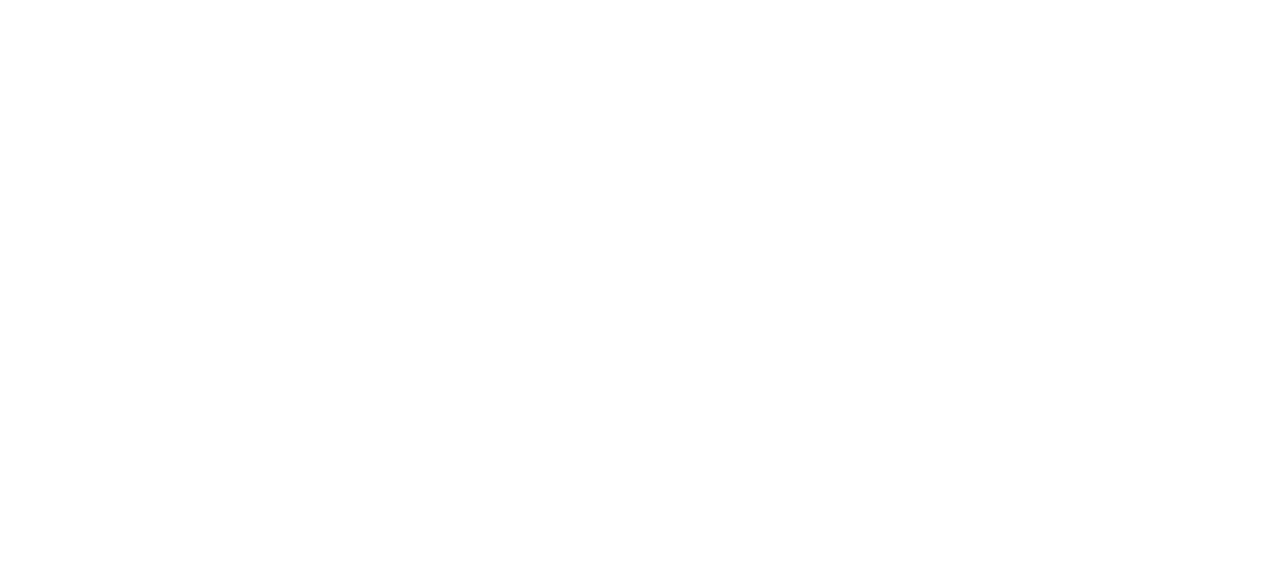
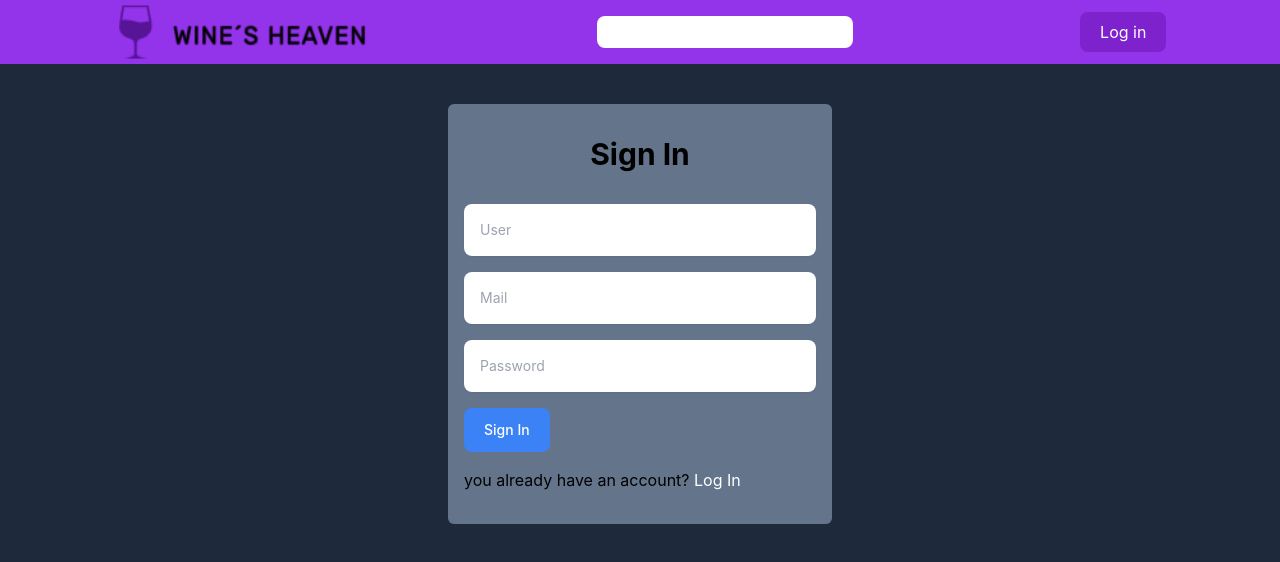
Before and after one commit to sayan990/wines_client, a React (Create React App) app: page /SignIn in a window 1280 px wide. Before the commit this address had no page. Shown: the top 562 px of the page. Built offline with nearby package versions, Linux system fonts and the light colour scheme.

Commit message:
modified:   src/App.js 	new file:   src/pages/Login.js 	new file:   src/pages/SingIn.js

```diff
--- a/src/App.js
+++ b/src/App.js
@@ -3,8 +3,9 @@
 import { BrowserRouter, Routes, Route } from 'react-router-dom';
 import Landing from "./components/Landing"
 import Home from "./components/Home"
-import UploadWine from './components/UploadWine';
+import Login from './pages/Login';
 import UploadImg from './components/UploadImg';
+import SingIn from './pages/SingIn';
 
 function App() {
   return (
@@ -13,6 +14,8 @@
         <Routes>
           <Route exact path='/' element={<Landing />} ></Route>
           <Route exact path='/home' element={<Home />} ></Route>
+          <Route exact path='/login' element={<Login />} ></Route>
+          <Route exact path='/SignIn' element={<SingIn />} ></Route>
           <Route exact path='/soyadmin/uploadwine' element={<UploadImg />} ></Route>
         </Routes>
         </div>
--- /dev/null
+++ b/src/pages/Login.js
@@ -0,0 +1,67 @@
+import React from "react";
+import NavBar from "../components/NavBar";
+import { useEffect, useState} from "react";
+import { Link } from "react-router-dom";
+
+
+
+export default function Login() {
+
+
+  return (
+    <div className="bg-purple-900 w-screen h-screen">
+      <NavBar/>
+      <div className="w-full h-full pt-10 pb-44 bg-slate-800">
+        <div class="mx-auto w-96 px-4 py-8 bg-slate-500   rounded-md">
+          <div class="mx-auto max-w-lg text-center">
+            <h1 class="text-2xl font-bold sm:text-3xl">Log In </h1>
+          </div>
+
+          <form action="" class="mx-auto mb-0 mt-8 max-w-md space-y-4">
+            <div>
+              <label for="User" class="sr-only">
+                User
+              </label>
+              <div class="relative">
+                <input
+                  type="text"
+                  class="w-full rounded-lg border-gray-200 p-4 pe-12 text-sm shadow-sm"
+                  placeholder="User"
+                  name="User"
+                />
+              </div>
+            </div>
+            <div>
+              <label for="Password" class="sr-only">
+                Password
+              </label>
+              <div class="relative">
+                <input
+                  type="password"
+                  name="Password"
+                  class="w-full rounded-lg border-gray-200 p-4 pe-12 text-sm shadow-sm"
+                  placeholder="Password"
+                />
+              </div>
+            </div>
+
+            <div class="flex items-center justify-between">
+              <button
+                type="submit"
+                class="rounded-lg bg-blue-500 px-5 py-3 text-sm font-medium text-white"
+              >
+                Log In
+              </button>
+            </div>
+            <p>
+              if you don´t have an account{" "}
+              <Link className="text-white" to="/signin">
+                Sign In
+              </Link>
+            </p>
+          </form>
+        </div>
+      </div>
+    </div>
+  );
+}
--- /dev/null
+++ b/src/pages/SingIn.js
@@ -0,0 +1,103 @@
+import React from "react";
+import NavBar from "../components/NavBar";
+import { useEffect, useState} from "react";
+import { Link } from "react-router-dom";
+
+
+
+export default function SingIn() {
+
+    const [input, setInput] = useState({
+        name: "",
+        mail: "",
+        password: "",
+      });
+
+      const handleInputChange = (event) => {
+        setInput({
+          ...input,
+          [event.target.name]: event.target.value,
+        });
+      };
+
+      const handleSubmit = async (e) => {
+
+
+      };
+
+  return (
+    <div className="bg-purple-900 w-screen h-screen">
+      <NavBar/>
+      <div className="w-full h-full pt-10 pb-36 bg-slate-800 ">
+        <div className="mx-auto w-96 px-4 py-8 bg-slate-500   rounded-md">
+          <div className="mx-auto max-w-lg text-center">
+            <h1 className="text-2xl font-bold sm:text-3xl">Sign In </h1>
+          </div>
+
+          <form onSubmit={handleSubmit} className="mx-auto mb-0 mt-8 max-w-md space-y-4">
+            <div>
+              <label htmlFor="User" className="sr-only">
+                User
+              </label>
+              <div className="relative">
+                <input
+                  value={input.name}
+                  onChange={handleInputChange}
+                  type="text"
+                  class="w-full rounded-lg border-gray-200 p-4 pe-12 text-sm shadow-sm"
+                  placeholder="User"
+                  name="name"
+                />
+              </div>
+            </div>
+            <div>
+              <label for="Mail" class="sr-only">
+                Mail
+              </label>
+              <div class="relative">
+                <input
+                  value={input.mail}
+                  onChange={handleInputChange}
+                  type="text"
+                  name="mail"
+                  className="w-full rounded-lg border-gray-200 p-4 pe-12 text-sm shadow-sm"
+                  placeholder="Mail"
+                />
+              </div>
+            </div>
+            <div>
+              <label for="Password" class="sr-only">
+                Password
+              </label>
+              <div className="relative">
+                <input
+                  value={input.password}
+                  onChange={handleInputChange}
+                  type="password"
+                  name="password"
+                  className="w-full rounded-lg border-gray-200 p-4 pe-12 text-sm shadow-sm"
+                  placeholder="Password"
+                />
+              </div>
+            </div>
+
+            <div className="flex items-center justify-between">
+              <button
+                type="submit"
+                className="rounded-lg bg-blue-500 px-5 py-3 text-sm font-medium text-white"
+              >
+                Sign In
+              </button>
+            </div>
+            <p>
+              you already have an account?{" "}
+              <Link className="text-white" href="/login">
+                Log In
+              </Link>
+            </p>
+          </form>
+        </div>
+      </div>
+    </div>
+  );
+}
```
